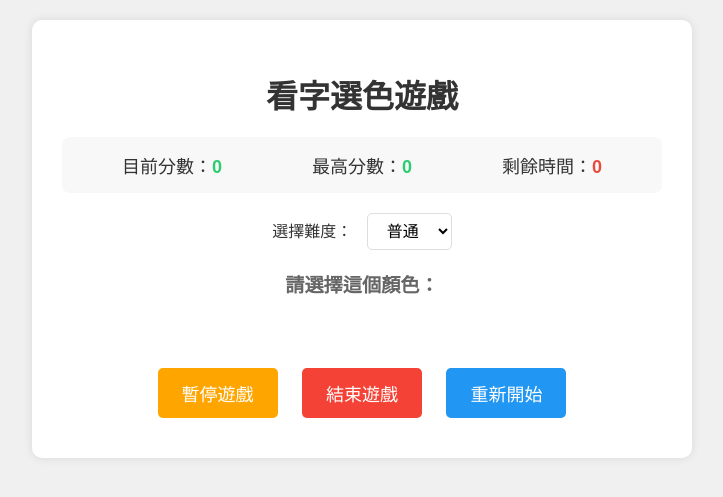
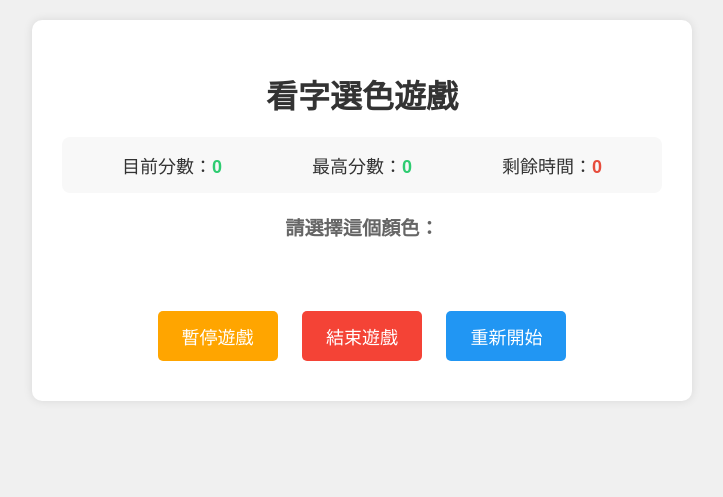
Before and after one commit to ou891226-spec/ouu, a PHP site: page /text-color.php in a window 1280 px wide. Shown: the top 497 px of the page, without its empty margins (278-1001 px from the left). Run offline with PHP 8.4, Linux system fonts and the light colour scheme; data that the repository does not hold is empty.

Commit message:
把看字多餘的下拉選單拿掉了

```diff
--- a/project12/text-color.php
+++ b/project12/text-color.php
@@ -344,7 +344,7 @@ if ($_SERVER['REQUEST_METHOD'] === 'POST') {
 <head>
     <meta charset="UTF-8">
     <title>看字選色遊戲</title>
-    <link rel="stylesheet" href="css/text-color-1.css?v=16">
+    <link rel="stylesheet" href="css/text-color-1.css?v=19">
 </head>
 <body>
     <input type="hidden" id="member-id" value="<?php echo $_SESSION['member_id'] ?? 1; ?>">
@@ -412,14 +412,7 @@ if ($_SERVER['REQUEST_METHOD'] === 'POST') {
             <div class="score-item">最高分數：<span id="highScore" style="color: #2ecc71; font-weight: bold;"><?php echo $high_score; ?></span></div>
             <div class="score-item">剩餘時間：<span id="time" style="color: #e74c3c; font-weight: bold;">0</span></div>
         </div>
-        <div class="difficulty-select">
-            <label for="difficulty">選擇難度：</label>
-            <select id="difficulty" class="difficulty-dropdown">
-                <option value="easy">簡單</option>
-                <option value="normal" selected>普通</option>
-                <option value="hard">困難</option>
-            </select>
-        </div>
+
         <h2 style="font-size: 1.2em; margin: 18px 0 10px 0;">請選擇這個顏色：<span id="targetColorText"></span></h2>
         <div id="buttonContainer"></div>
         <div id="distractionContainer"></div>
@@ -460,7 +453,7 @@ if ($_SERVER['REQUEST_METHOD'] === 'POST') {
         const timeEl = document.getElementById('time');
         const startBtn = document.getElementById('startBtn');
         const endBtn = document.getElementById('endBtn');
-        const difficultySelect = document.getElementById('difficulty');
+
         const distractionContainer = document.getElementById('distractionContainer');
 
         // 初始化分數顯示
@@ -645,9 +638,6 @@ if ($_SERVER['REQUEST_METHOD'] === 'POST') {
             difficulty = level || 'normal'; // 預設為普通難度
             distractionContainer.innerHTML = '';
             timeLeft = difficultySettings[level].time_limit;
-
-            // 更新難度選擇下拉選單
-            document.getElementById('difficulty').value = level;
 
             // 從後端獲取新難度的最高分數
             fetch('text-color.php', {
@@ -883,9 +873,6 @@ document.getElementById('pauseBtn').addEventListener('click', togglePauseGame);
         }
 
         endBtn.addEventListener('click', endGame);
-        difficultySelect.addEventListener('change', (e) => {
-            setDifficulty(e.target.value);
-        });
 
         // 預設選擇普通難度
         setDifficulty('normal');
```
